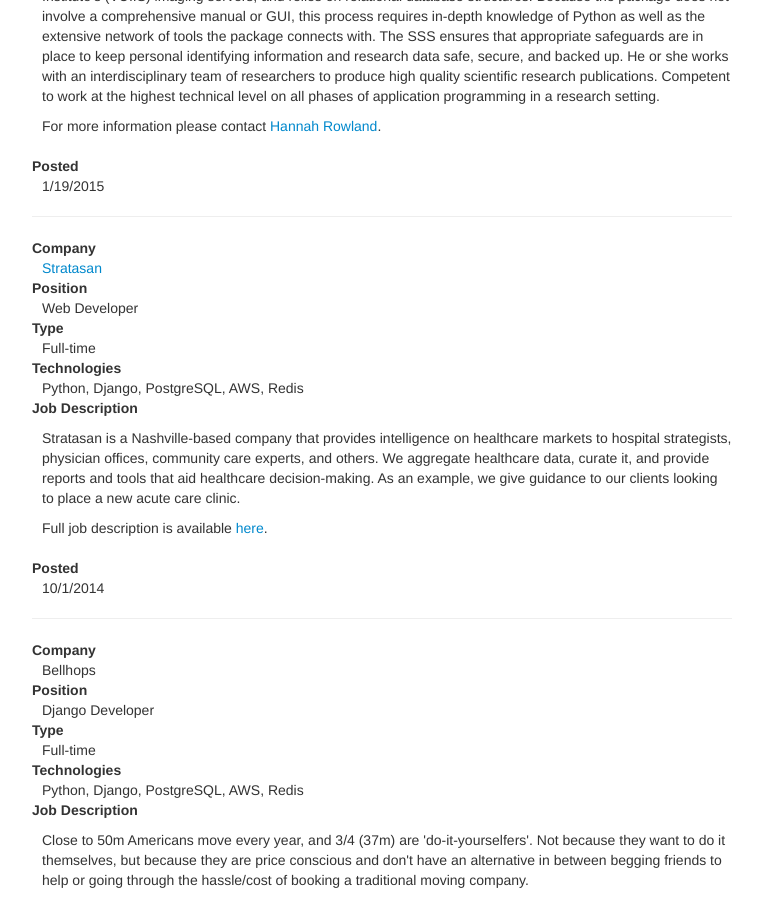
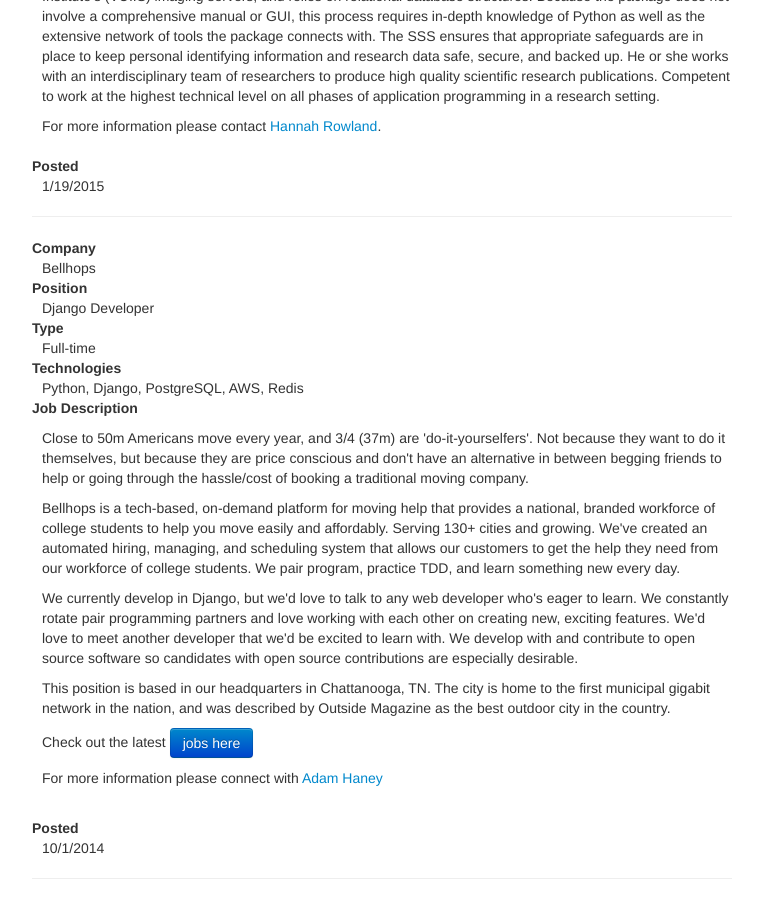
Before and after one commit to pynashorg/pynashorg.github.com, a Jekyll site: the page built from jobs.html, in a window 1280 px wide and 900 px high, scrolled down 1260 px. Shown: the whole window, without its empty margins (258-1021 px from the left). Built offline with Jekyll 4.4.1, drawn with Linux system fonts in a browser that asks for light colours; nearby versions of some CDN libraries; library files that are not in the unit come from our copies.

Commit message:
Removing Stratasan (position filled by @Chris-Graffagnino).

```diff
--- a/jobs.html
+++ b/jobs.html
@@ -70,27 +70,6 @@
     </dd>
     <dt>Posted</dt>
     <dd>1/19/2015</dd>
-  </dl>
-  <hr />
-  <dl>
-    <dt>Company</dt>
-    <dd><a href="http://stratasan.com/">Stratasan</a></dd>
-    <dt>Position</dt>
-    <dd>Web Developer</dd>
-    <dt>Type</dt>
-    <dd>Full-time</dd>
-    <dt>Technologies</dt>
-    <dd>Python, Django, PostgreSQL, AWS, Redis</dd>
-    <dt>Job Description</dt>
-    <dd>
-        <div style="height: 10px;"><!-- Hack in padding --></div>
-        <p>Stratasan is a Nashville-based company that provides intelligence on healthcare markets to hospital strategists, physician offices, community care experts, and others. We aggregate healthcare data, curate it, and provide reports and tools that aid healthcare decision-making. As an example, we give guidance to our clients looking to place a new acute care clinic.</p>
-
-        <p>Full job description is available <a href="https://gist.github.com/briandailey/483be5117d1afe4dd0e5">here</a>.</p>
-        <div style="height: 10px;"><!-- Hack in padding --></div>
-    </dd>
-    <dt>Posted</dt>
-    <dd>10/1/2014</dd>
   </dl>
   <hr />
   <dl>
```
